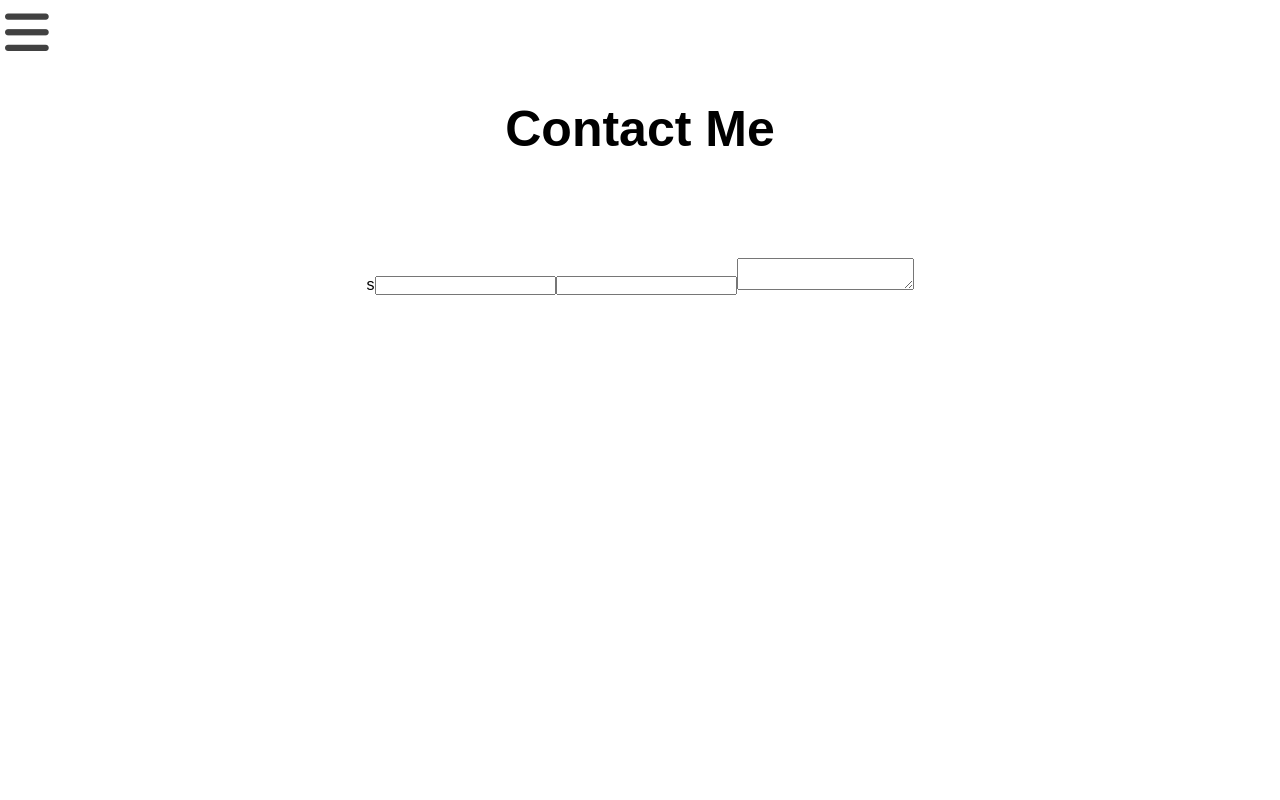
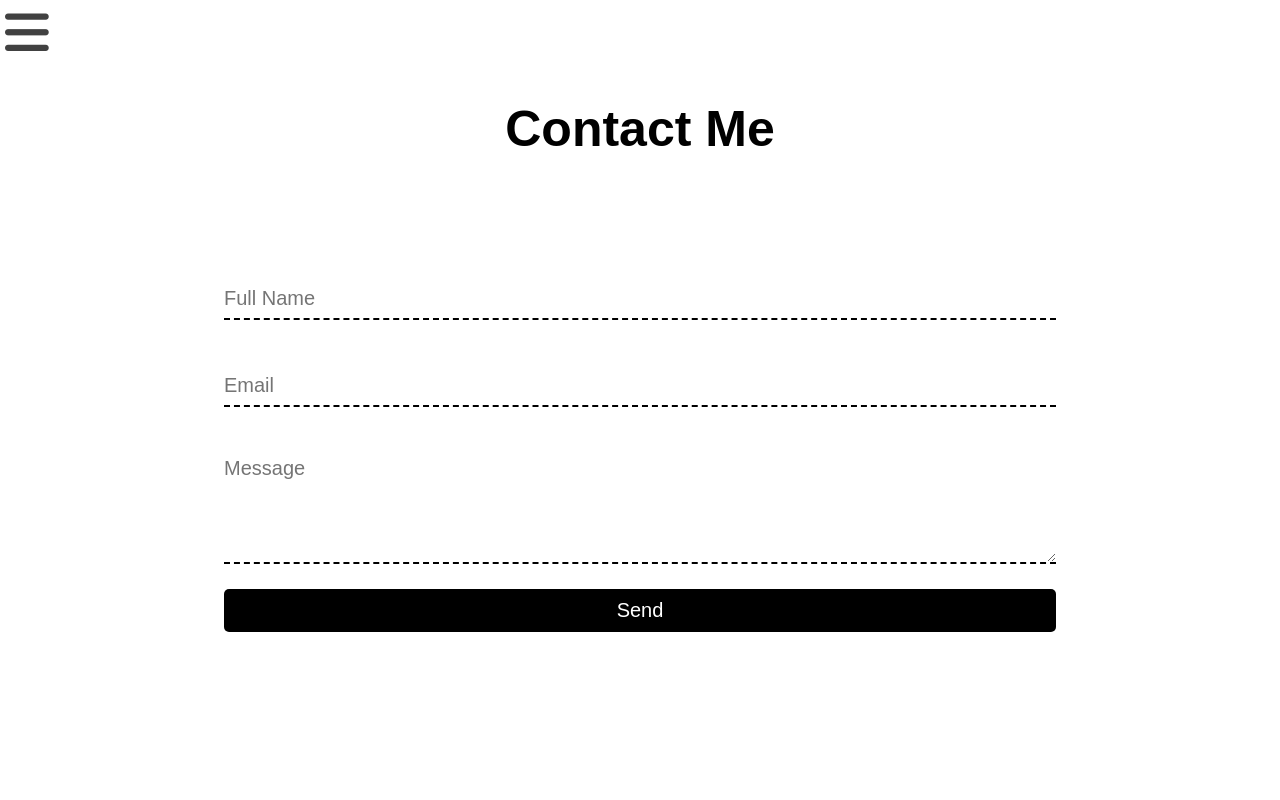
Before and after one commit to hectorohernz/whoishector, a React (Create React App) app: page /contact in a window 1280 px wide. Shown: the top 800 px of the page. Built offline with nearby package versions, Linux system fonts and the light colour scheme; a web font is replaced by a local one.

Commit message:
adding final touches

```diff
--- a/src/components/Contact.js
+++ b/src/components/Contact.js
@@ -6,11 +6,12 @@ export default class contact extends Component {
             <>
                 <section className="contact-page-container">
                     <h1>Contact Me</h1>
-                    <form name="contact" method='post'>
-                        s<input type="hidden" name="form-name" value="contact" />
-                        <input type="text" name="name" />
-                        <input type="email" name="email" />
-                        <textarea name="message"></textarea>
+                    <form name="contact" className="form-container"  method='post'>
+                        <input type="hidden"  name="form-name" value="contact" />
+                        <input type="text"  placeholder="Full Name" className="text-container" name="name" />
+                        <input type="email"  placeholder="Email" className="text-container" name="email" />
+                        <textarea   placeholder="Message" className="text-area"  name="message"></textarea>
+                        <input type="submit" value="Send"/>
                     </form>
                 </section>
 
```
